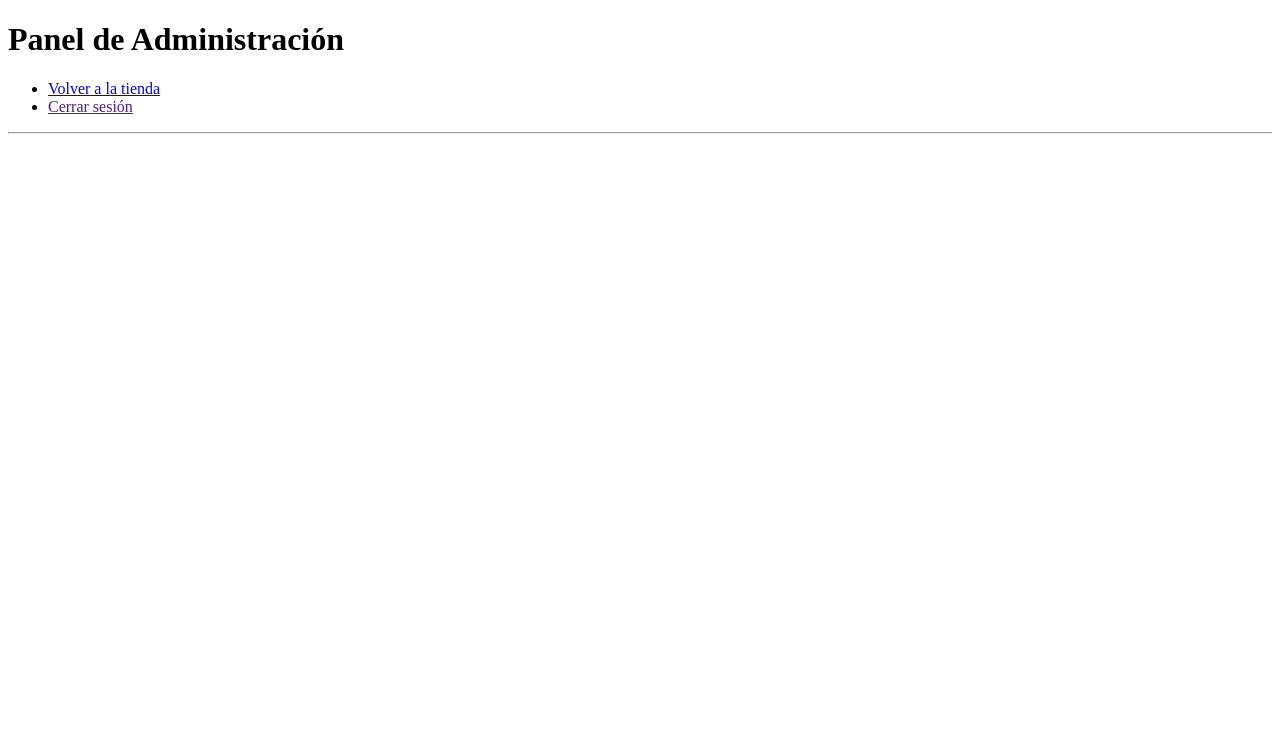
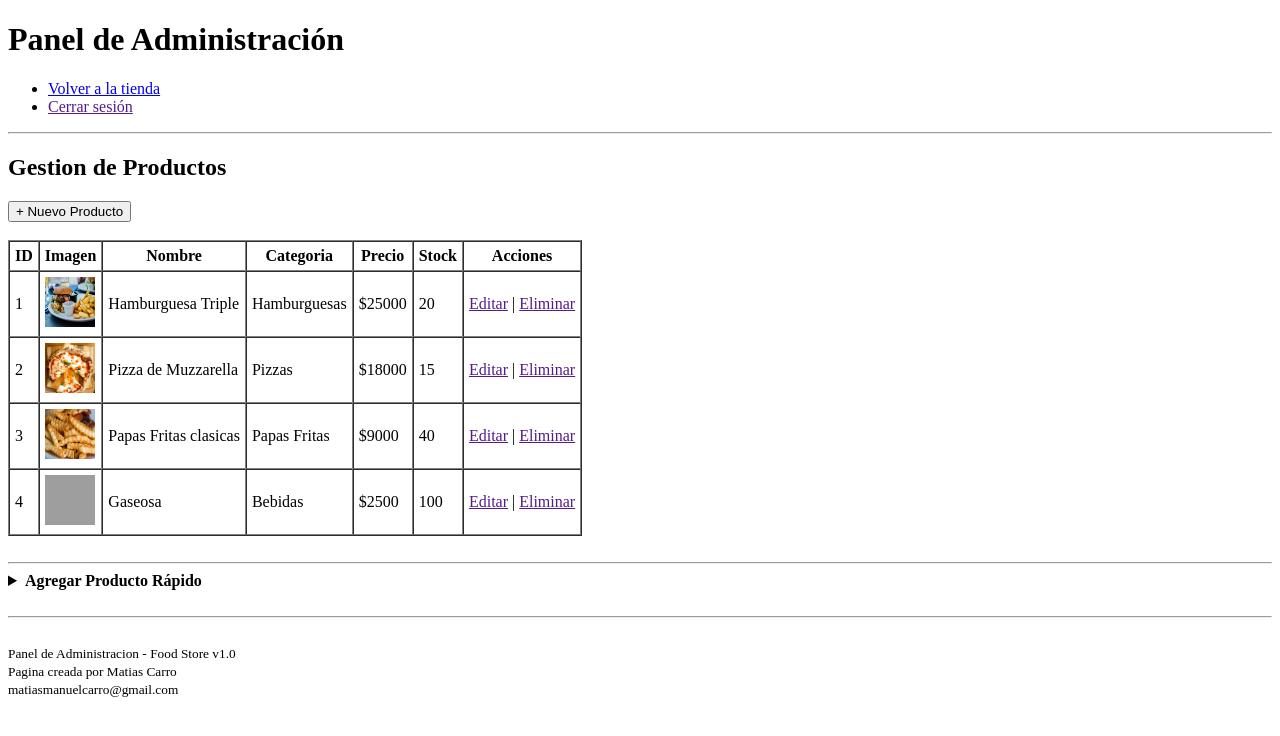
Before and after one commit to MatiasManuelCarro/UTN-TUPaD-P3, a plain HTML site: page 1-HTML/admin.html in a window 1280 px wide. Drawn offline with Linux system fonts and the light colour scheme; grey boxes are pictures that could not be loaded.

Commit message:
HTML final

```diff
--- a/1-HTML/admin.html
+++ b/1-HTML/admin.html
@@ -16,7 +16,106 @@
         <li><a href="">Cerrar sesión</a></li>
     </ul>
     <hr>
-    <table></table>
+    <h2>Gestion de Productos</h2>
+    <button>+ Nuevo Producto</button>
+    <br><br>
+    <table border="1" cellpadding="5" cellspacing="0">
+        <thead>
+            <tr>
+                <th>ID</th>
+                <th>Imagen</th>
+                <th>Nombre</th>
+                <th>Categoria</th>
+                <th>Precio</th>
+                <th>Stock</th>
+                <th>Acciones</th>
+            </tr>
+        </thead>
+        <tbody>
+            <tr>
+                <td>1</td>
+                <td><img src="../images/hamburguesa.jpg" alt="Hamburguesa Triple cheddar" width="50px" height="50px" />
+                </td>
+                <td>Hamburguesa Triple</td>
+                <td>Hamburguesas</td>
+                <td>$25000</td>
+                <td>20</td>
+                <td><a href="">Editar</a> |
+                    <a href="">Eliminar</a>
+                </td>
+            </tr>
+            <tr>
+                <td>2</td>
+                <td><img src="../images/pizza.jpg" alt="Pizza" width="50px" height="50px" /></td>
+                <td>Pizza de Muzzarella</td>
+                <td>Pizzas</td>
+                <td>$18000</td>
+                <td>15</td>
+                <td><a href="">Editar</a> |
+                    <a href="">Eliminar</a>
+                </td>
+            </tr>
+            <tr>
+                <td>3</td>
+                <td><img src="../images/papas_fritas.jpg" alt="Papas Fritas" width="50px" height="50px" /></td>
+                <td>Papas Fritas clasicas</td>
+                <td>Papas Fritas</td>
+                <td>$9000</td>
+                <td>40</td>
+                <td><a href="">Editar</a> |
+                    <a href="">Eliminar</a>
+                </td>
+            </tr>
+            <tr>
+                <td>4</td>
+                <td><img src="../images/gaseosa.jpg" alt="Gaseosa" width="50px" height="50px" /></td>
+                <td>Gaseosa</td>
+                <td>Bebidas</td>
+                <td>$2500</td>
+                <td>100</td>
+                <td><a href="">Editar</a> |
+                    <a href="">Eliminar</a>
+                </td>
+            </tr>
+        </tbody>
+    </table>
+    <br>
+    <hr>
+    <details>
+        <summary>
+            <strong>Agregar Producto Rápido</strong>
+        </summary>
+        <br>
+
+        <form id="ingreso_stock">
+            <fieldset>
+                <legend>Ingresar Producto</legend><br>
+
+                <label for="nombre">Nombre del Producto:</label><br>
+                <input type="text" id="nombre" name="nombre" placeholder="Ej: Tostado" required
+                    title="Solo letras, mínimo 3 caracteres"><br><br>
+                <label for="precio">Precio:</label><br>
+                <input type="number" id="precio" name="precio" required title="Solo numeros"><br><br>
+                <label for="stock">Stock Inicial:</label><br>
+                <input type="number" id="stock" name="stock" required title="Solo numeros"><br><br>
+                <label for="categoria">Categoria:</label><br>
+                <select name="categoria" required>
+                    <option value="" selected disabled>Seleccione la categoría...</option>
+                    <option value="comida">Hamburguesas</option>
+                    <option value="bebida">Pizzas</option>
+                    <option value="limpieza">Papas Fritas</option>
+                    <option value="otros">Bebidas</option>
+                </select><br><br>
+                <label for="descripcion">Descripcion:</label><br>
+                <textarea id="descripcion" name="descripcion" placeholder="Ingrese la descripcion..." rows="4" cols="30"
+                    required title="Ingrese los ingredientes"></textarea><br><br>
+                <button>Guardar Producto</button>
+        </form>
+        </fieldset>
+    </details><br>
+    <hr><br>
+    <footer><small>Panel de Administracion - Food Store v1.0 <br>Pagina creada por Matias Carro
+            <br>matiasmanuelcarro@gmail.com </small></footer>
 </body>
 
 </html>
```
